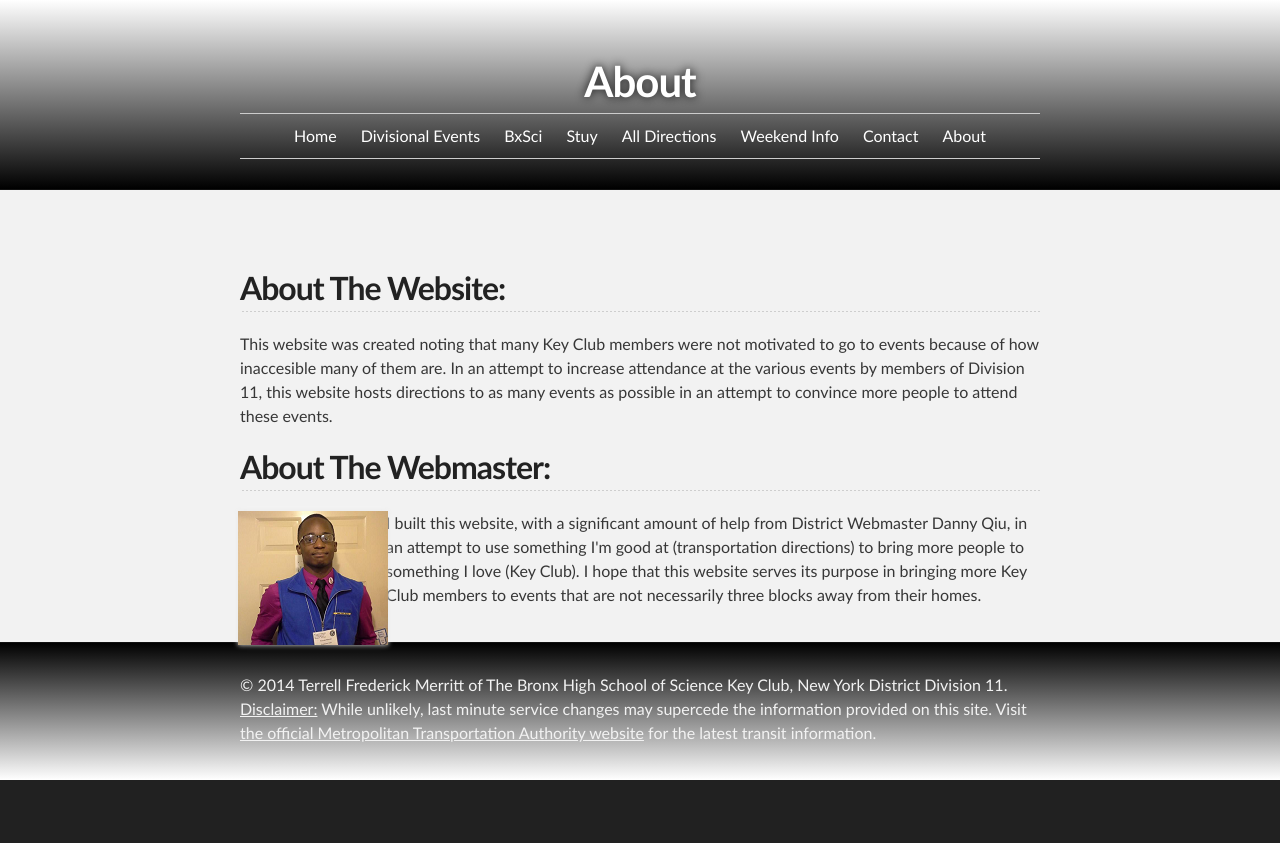
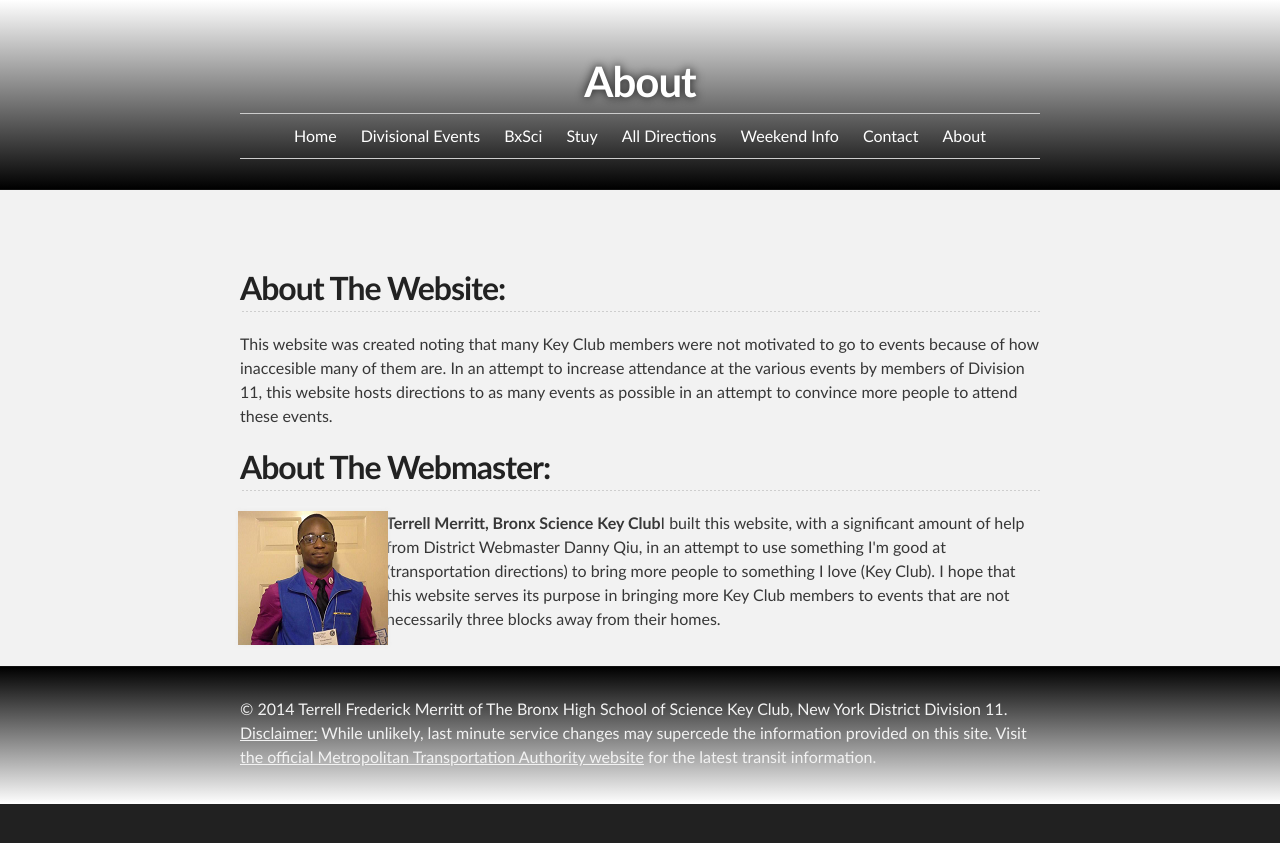
Before and after one commit to d11directions/d11directions.github.io, a Jekyll site: the page built from about/index.html, in a window 1280 px wide. Shown: the top 843 px of the page. Built offline with Jekyll 4.4.1, drawn with Linux system fonts in a browser that asks for light colours.

Commit message:
Update About

```diff
--- a/about/index.html
+++ b/about/index.html
@@ -8,6 +8,6 @@ published: true
   <h2>About The Website:</h2>
   <p>This website was created noting that many Key Club members were not motivated to go to events because of how inaccesible many of them are. In an attempt to increase attendance at the various events by members of Division 11, this website hosts directions to as many events as possible in an attempt to convince more people to attend these events.</p>
   <h2>About The Webmaster:</h2>
-  <p><img class="leftimage" src="/resources/terrellmerritt.png">I built this website, with a significant amount of help from District Webmaster Danny Qiu, in an attempt to use something I'm good at (transportation directions) to bring more people to something I love (Key Club). I hope that this website serves its purpose in bringing more Key Club members to events that are not necessarily three blocks away from their homes.</p>
+  <p><img class="leftimage" src="/resources/terrellmerritt.png"><strong>Terrell Merritt, Bronx Science Key Club</strong>I built this website, with a significant amount of help from District Webmaster Danny Qiu, in an attempt to use something I'm good at (transportation directions) to bring more people to something I love (Key Club). I hope that this website serves its purpose in bringing more Key Club members to events that are not necessarily three blocks away from their homes.</p>
   </section>
  </div>
```
